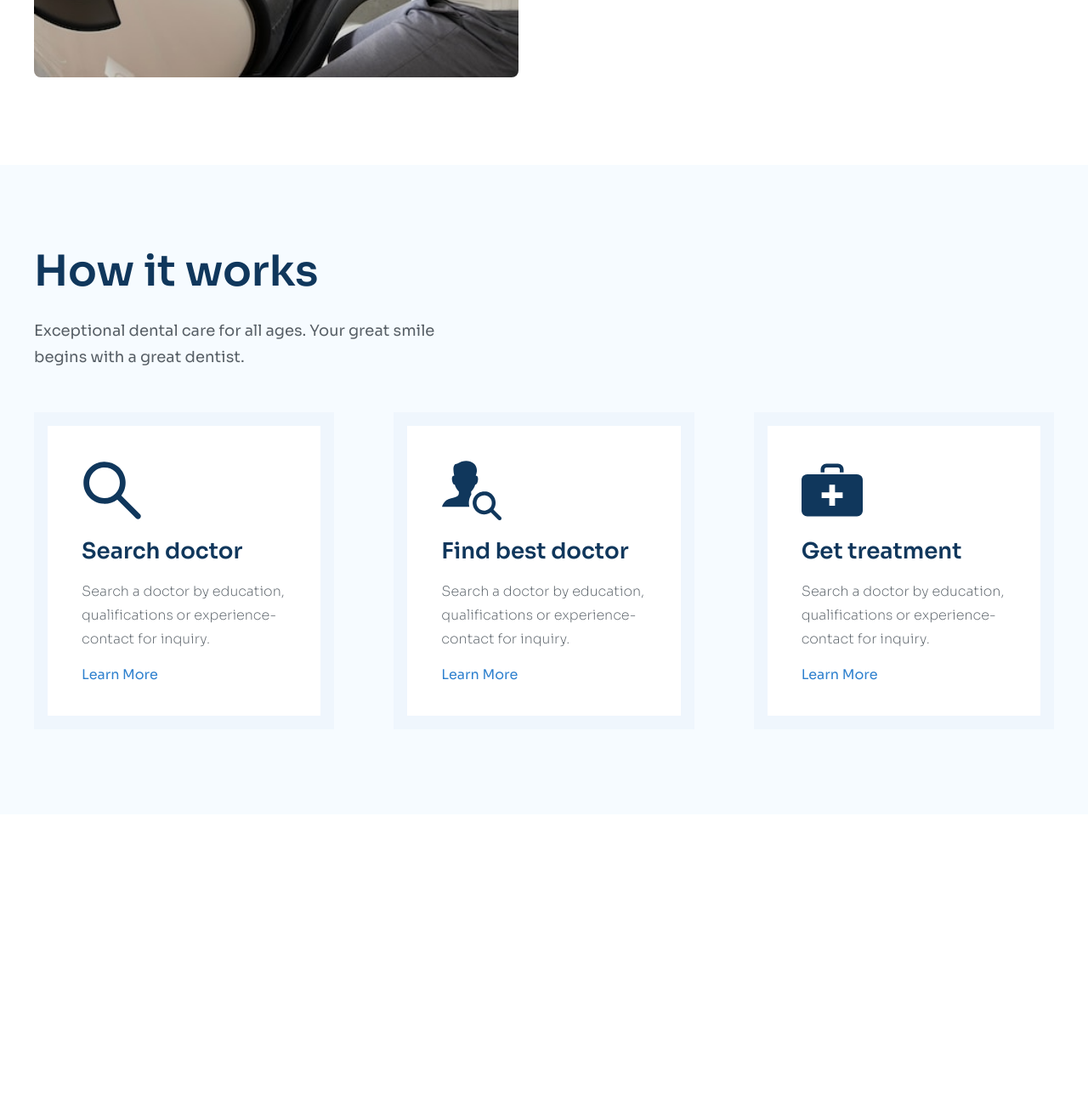
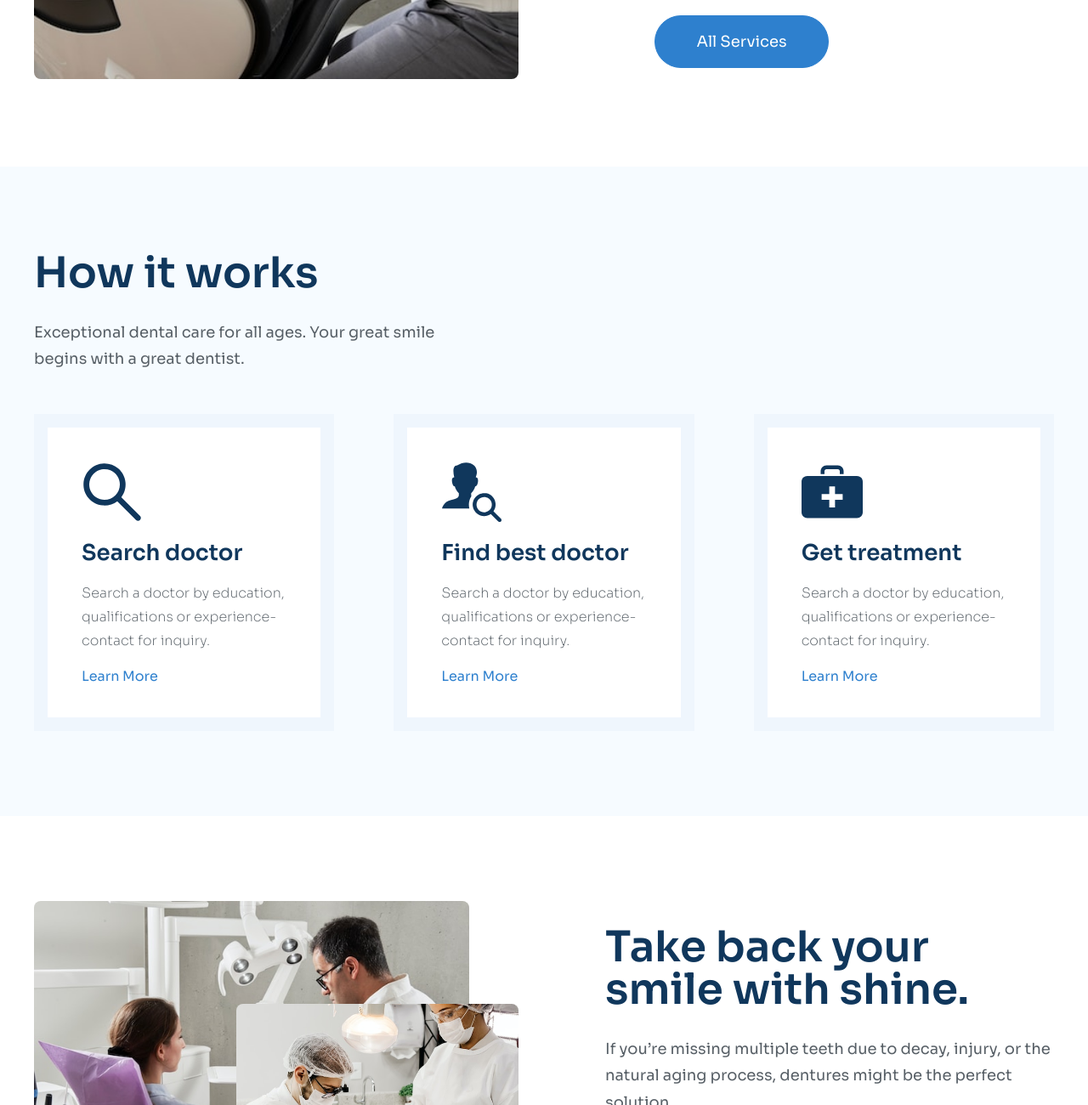
Before and after one commit to tthphat/Dental-Clinic-Layout, a plain HTML site: page index.html in a window 1280 px wide. Shown: the part 1500-2800 px from the top of the page at 85% size. Before the commit the page ends 2458 px from the top, so only its background shows below. Drawn offline with Linux system fonts and the light colour scheme.

Commit message:
style(body): add style for about component

```diff
--- a/assets/css/base.css
+++ b/assets/css/base.css
@@ -41,8 +41,8 @@ a{
     display: inline-block;
     min-width: 205px;
     line-height: 60px;
-    background: var(--button-color);
-    border: 1px solid var(--button-color);
+    background: var(--secondary-color);
+    border: 1px solid var(--secondary-color);
     color: #fff;
     text-align: center;
     font-size: 1.8rem;
@@ -52,6 +52,6 @@ a{
 }
 
 .btn:hover{
-    color: var(--button-color);
+    color: var(--secondary-color);
     background-color: white;
 }
--- a/assets/css/style.css
+++ b/assets/css/style.css
@@ -293,3 +293,64 @@
 }
 
 /* End Work */
+
+/* About */
+.about{
+    padding: 100px 0;
+    background-color: #fff;
+}
+
+.about__inner{
+    display: flex;
+    justify-content: space-between;
+    align-items: center;
+}
+
+.about__illustration{
+    display: flex;
+    align-items: center;
+    position: relative;
+}
+
+.illustration__img{
+    border-radius: 8px;
+}
+
+.illustration__img--behind{
+    object-fit: cover;
+    width: 512px;
+    height: 370px;
+}
+
+.illustration__img--front{
+    position: absolute;
+    top: 121px;
+    left: 238px;
+    object-fit: cover;
+    width: 332px;
+    height: 370px;
+}
+
+.about__content{
+    display: flex;
+    flex-direction: column;
+    gap: 30px;
+    width: 44%;
+}
+
+.about__content h1{
+    font-size: 5rem;
+    font-weight: 600;
+    color: var(--primary-color);
+}
+
+.about__content p{
+    line-height: 1.75;
+    font-size: 1.8rem;
+}
+
+.about__content a{
+    align-self: flex-start;
+}
+
+/* End About */
--- a/index.html
+++ b/index.html
@@ -51,8 +51,8 @@
                 </section>
                 <section class="hero__illustration">
                     <figure class="hero__media">
-                        <img src="./assets/images/hero-1.jpg" alt="" class="hero__img hero__img--large">
-                        <img src="./assets/images/hero-2.jpg" alt="" class="hero__img hero__img--small">
+                        <img src="./assets/images/hero-1.jpg" alt="illustration" class="hero__img hero__img--large">
+                        <img src="./assets/images/hero-2.jpg" alt="illustration" class="hero__img hero__img--small">
                     </figure>
                 </section>
             </section>
@@ -71,7 +71,7 @@
                     </div>
                     <div class="service__content">
                         <figure class="service__media">
-                             <img src="./assets/images/hero-1.jpg" alt="">
+                             <img src="./assets/images/hero-1.jpg" alt="illustration">
                         </figure>
                         <div class="service__list">
                             <section class="service-item">
@@ -114,6 +114,7 @@
             </div>
         </section>
         <!-- End Services -->
+
         <!-- Work -->
         <section class="work">
             <div class="container">
@@ -125,7 +126,7 @@
                     <div class="work__content">
                         <section class="work__item">
                             <figure>
-                                <img src="./assets/images/Orion_search.svg" alt="">
+                                <img src="./assets/images/Orion_search.svg" alt="illustration">
                             </figure>
                             <h3>Search doctor</h3>
                             <p>Search a doctor by education, qualifications or experience-contact for inquiry.</p>
@@ -133,7 +134,7 @@
                         </section>
                         <section class="work__item">
                             <figure>
-                                <img src="./assets/images/Orion_find-user.svg" alt="">
+                                <img src="./assets/images/Orion_find-user.svg" alt="illustration">
                             </figure>
                             <h3>Find best doctor</h3>
                             <p>Search a doctor by education, qualifications or experience-contact for inquiry.</p>
@@ -141,7 +142,7 @@
                         </section>
                         <section class="work__item">
                             <figure>
-                                 <img src="./assets/images/Orion_first-aid-kit.svg" alt="">
+                                 <img src="./assets/images/Orion_first-aid-kit.svg" alt="illustration">
                             </figure>
                             <h3>Get treatment</h3>
                             <p>Search a doctor by education, qualifications or experience-contact for inquiry.</p>
@@ -152,6 +153,26 @@
             </div>
         </section>
         <!-- End Work -->
+
+        <!-- About -->
+        <section class="about">
+            <div class="container">
+                <div class="about__inner">
+                    <div class="about__illustration">
+                        <figure>
+                            <img class="illustration__img illustration__img--behind" src="./assets/images/hero-1.jpg" alt="illustration">
+                            <img class="illustration__img illustration__img--front" src="./assets/images/hero-2.jpg" alt="illustration">
+                        </figure>
+                    </div>
+                    <div class="about__content">
+                        <h1>Take back your smile with shine.</h1>
+                        <p>If you’re missing multiple teeth due to decay, injury, or the natural aging process, dentures might be the perfect solution.</p>
+                        <a href="#!" class="btn">Learn more</a>
+                    </div>
+                </div>
+            </div>
+        </section>
+        <!-- End About -->
     </main>
     <!-- End Main -->
 </body>
```
